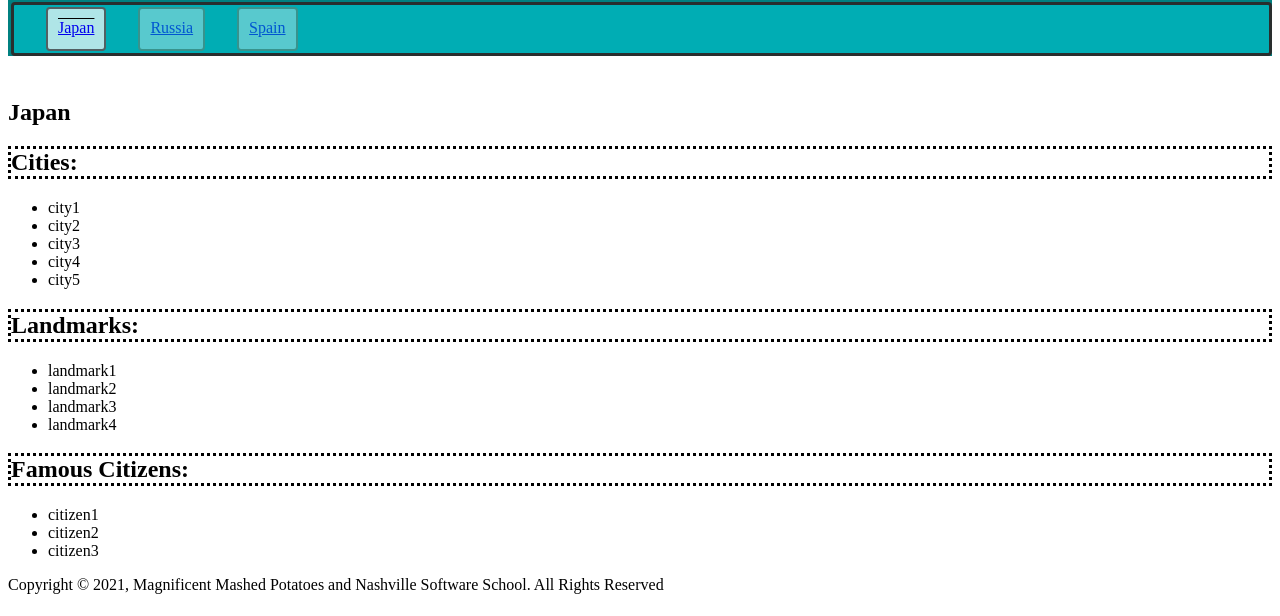
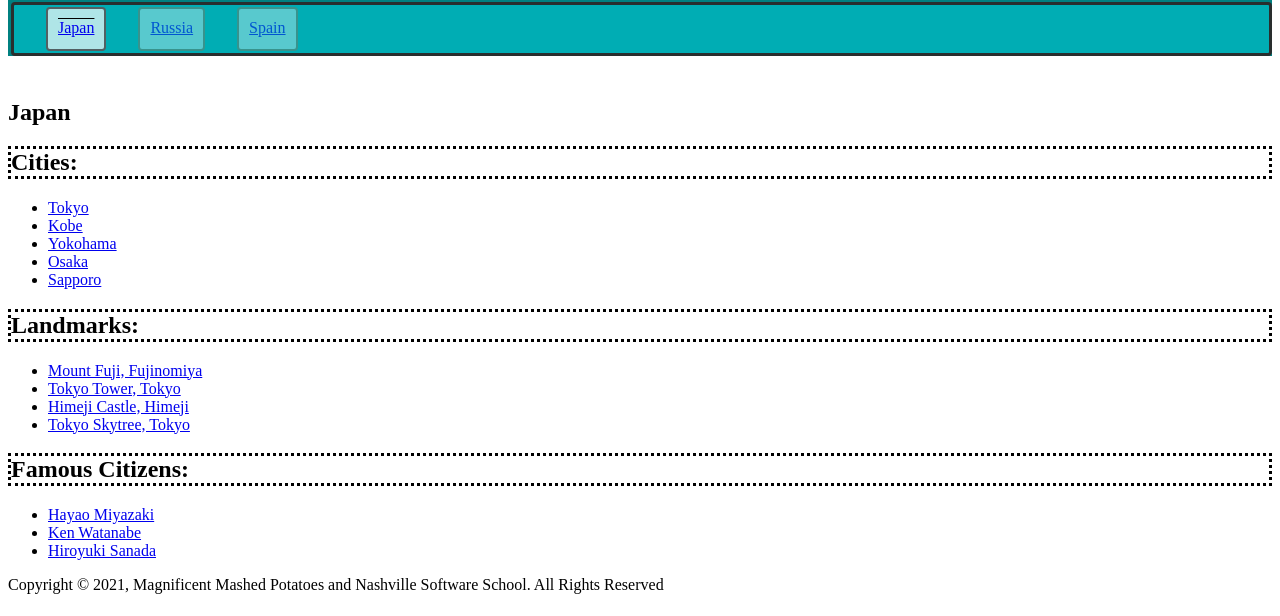
Before and after one commit to NSS-Day-Cohort-53/hello-world-mashed-potatoes, a plain HTML site: page index.html in a window 1280 px wide. Shown: the part 184-800 px from the top of the page. Drawn offline with Linux system fonts and the light colour scheme.

Commit message:
added japan info

```diff
--- a/index.html
+++ b/index.html
@@ -25,28 +25,28 @@
         <section class="lists__cities">
           <h2 class="lists__header cities__header ">Cities:</h2>
           <ul class="lists__list cities__list">
-            <li>city1</li>
-            <li>city2</li>
-            <li>city3</li>
-            <li>city4</li>
-            <li>city5</li>
+            <li><a href="https://en.wikipedia.org/wiki/Tokyo">Tokyo</a></li>
+            <li><a href="https://en.wikipedia.org/wiki/Kobe">Kobe</a></li>
+            <li><a href="https://en.wikipedia.org/wiki/Yokohama">Yokohama</a></li>
+            <li><a href="https://en.wikipedia.org/wiki/Osaka">Osaka</a></li>
+            <li><a href="https://en.wikipedia.org/wiki/Sapporo">Sapporo</a></li>
           </ul>
         </section>
         <section class="lists__landmarks">
           <h2 class="lists__header landmarks__header ">Landmarks:</h2>
           <ul class="lists__list landmark__list">
-            <li>landmark1</li>
-            <li>landmark2</li>
-            <li>landmark3</li>
-            <li>landmark4</li>
+            <li><a href="https://en.wikipedia.org/wiki/Mount_Fuji">Mount Fuji, Fujinomiya</a></li>
+            <li><a href="https://en.wikipedia.org/wiki/Tokyo_Tower">Tokyo Tower, Tokyo</a></li>
+            <li><a href="https://en.wikipedia.org/wiki/Himeji_Castle">Himeji Castle, Himeji</a></li>
+            <li><a href="https://en.wikipedia.org/wiki/Tokyo_Skytree">Tokyo Skytree, Tokyo</a></li>
           </ul>
         </section>
         <section class="lists__citizens">
           <h2 class="lists__header citizens__header ">Famous Citizens:</h2>
           <ul class="lists__list citizens__list">
-            <li>citizen1</li>
-            <li>citizen2</li>
-            <li>citizen3</li>
+            <li><a href="https://en.wikipedia.org/wiki/Hayao_Miyazaki">Hayao Miyazaki</a></li>
+            <li><a href="https://en.wikipedia.org/wiki/Ken_Watanabe">Ken Watanabe</a></li>
+            <li><a href="https://en.wikipedia.org/wiki/Hiroyuki_Sanada">Hiroyuki Sanada</a></li>
           </ul>
         </section>
       </article>
```
